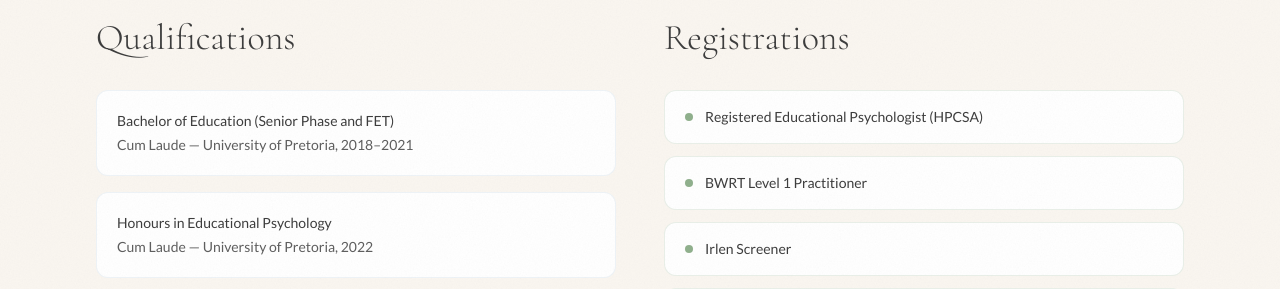
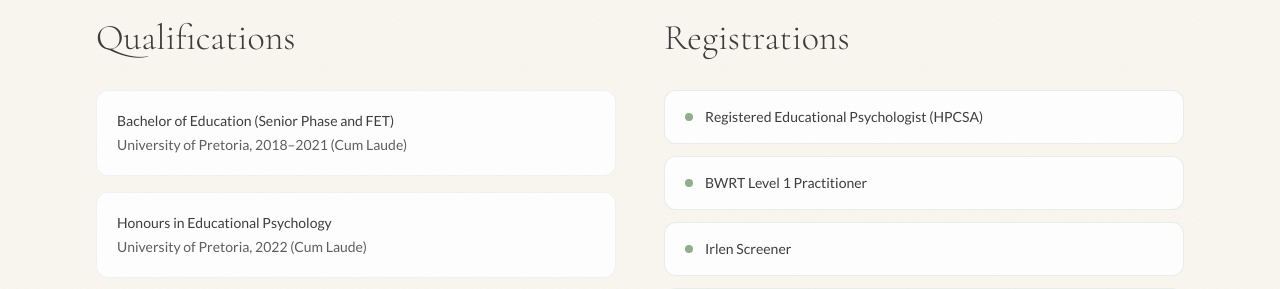
Before and after one commit to Varswatervis/ewanti-website, a Next.js app: page /about in a window 1280 px wide. Shown: the part 2160-2449 px from the top of the page. Built offline with nearby package versions, Linux system fonts and the light colour scheme.

Commit message:
Update Qualifications formatting on About Me page
Reorder detail line to 'University, Year (Cum Laude)' format for
BEd and Honours entries, matching the requested layout.

Co-Authored-By: Claude Sonnet 4.6 <noreply@anthropic.com>

```diff
--- a/src/app/about/page.tsx
+++ b/src/app/about/page.tsx
@@ -14,11 +14,11 @@ export const metadata: Metadata = {
 const qualifications = [
   {
     title: "Bachelor of Education (Senior Phase and FET)",
-    detail: "Cum Laude — University of Pretoria, 2018–2021",
+    detail: "University of Pretoria, 2018–2021 (Cum Laude)",
   },
   {
     title: "Honours in Educational Psychology",
-    detail: "Cum Laude — University of Pretoria, 2022",
+    detail: "University of Pretoria, 2022 (Cum Laude)",
   },
   {
     title: "Master's in Educational Psychology",
```
